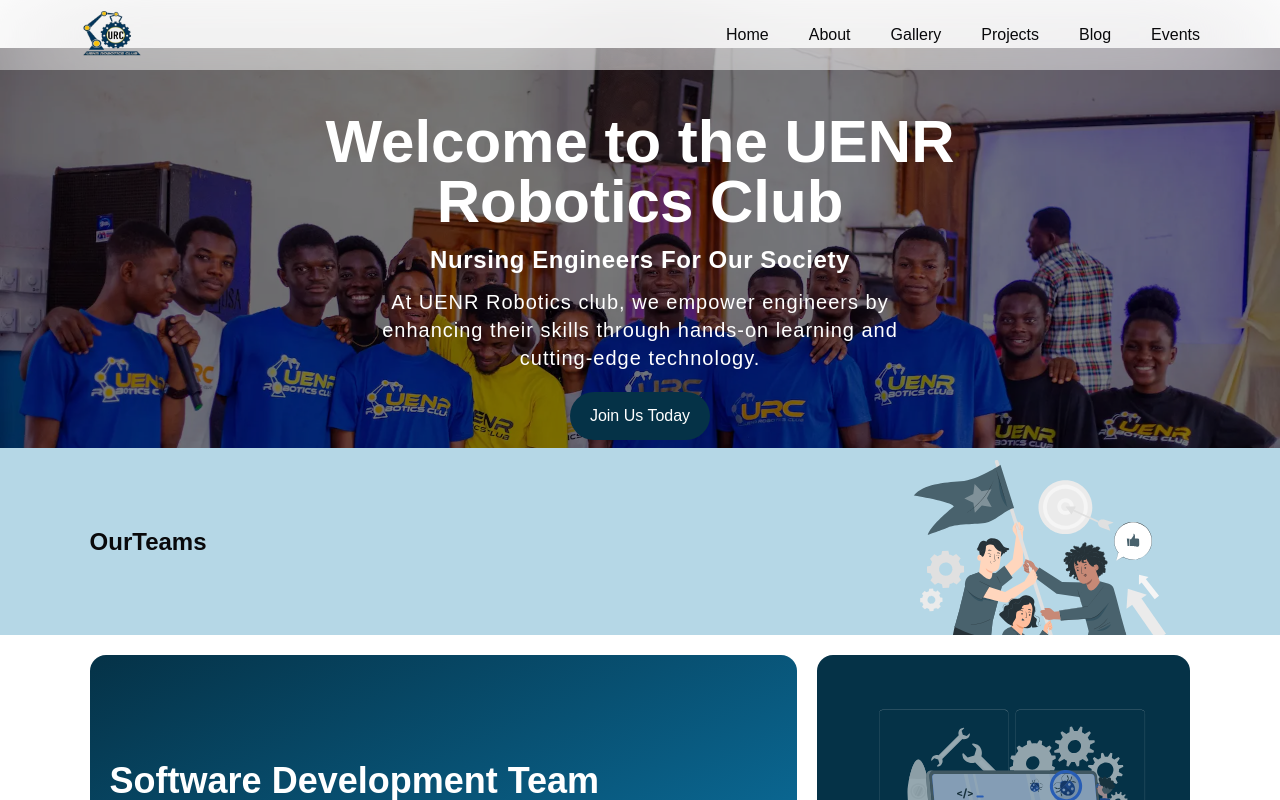
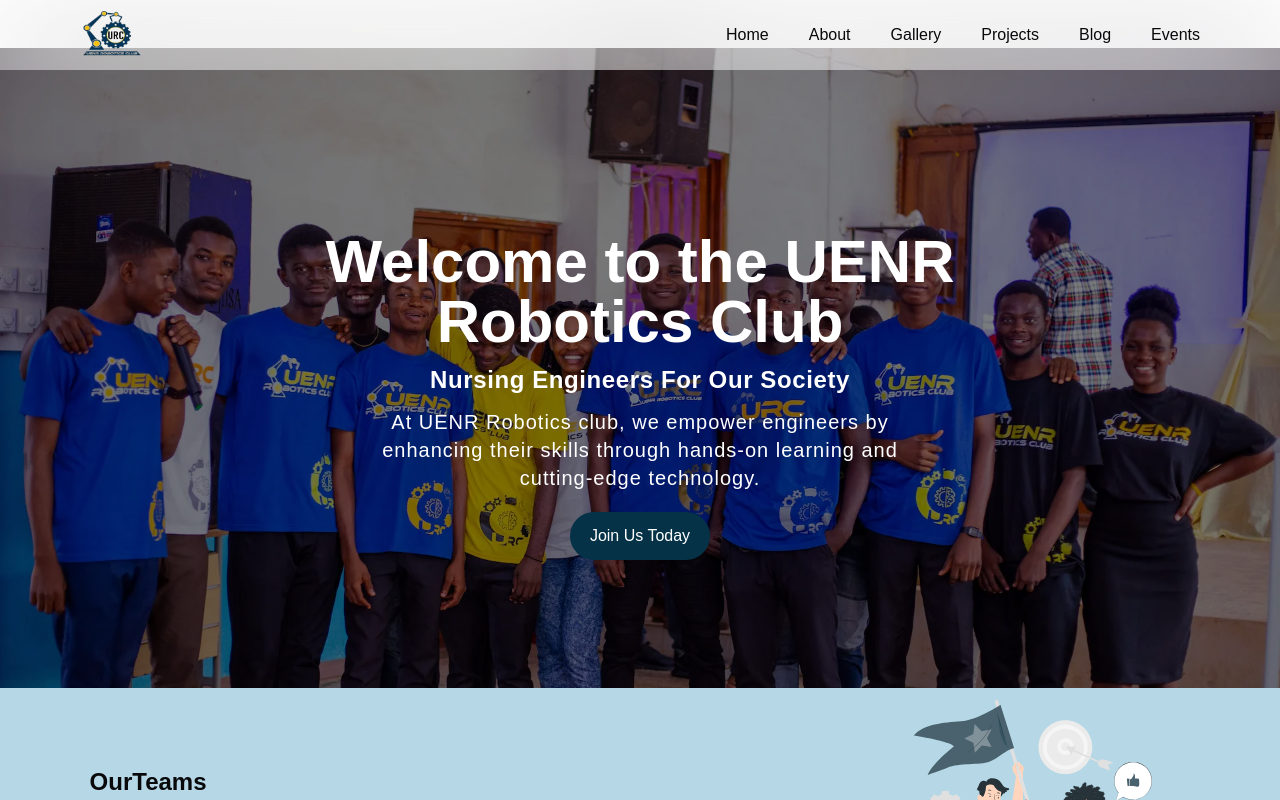
Before and after one commit to urc-voting-system/website, a Next.js app: page / in a window 1280 px wide. Shown: the top 800 px of the page. Built offline with nearby package versions, Linux system fonts and the light colour scheme.

Commit message:
fix home hero banner

```diff
--- a/components/Home/Hero.tsx
+++ b/components/Home/Hero.tsx
@@ -2,7 +2,7 @@
 
 const Hero: React.FC = () => {
   return (
-    <div className="hero_banner w-full h-fit sm:h-[80vh] md:h-[50vh] pt-14 pb-5 px-[7%] flex items-center justify-center flex-col text-white">
+    <div className="hero_banner w-full h-fit sm:h-[50vh] md:h-[80vh] pt-14 pb-5 px-[7%] flex items-center justify-center flex-col text-white">
       <h1 className="text-3xl sm:text-6xl font-[600] text-center mt-5">
         Welcome to the UENR <br /> Robotics Club
       </h1>
```
